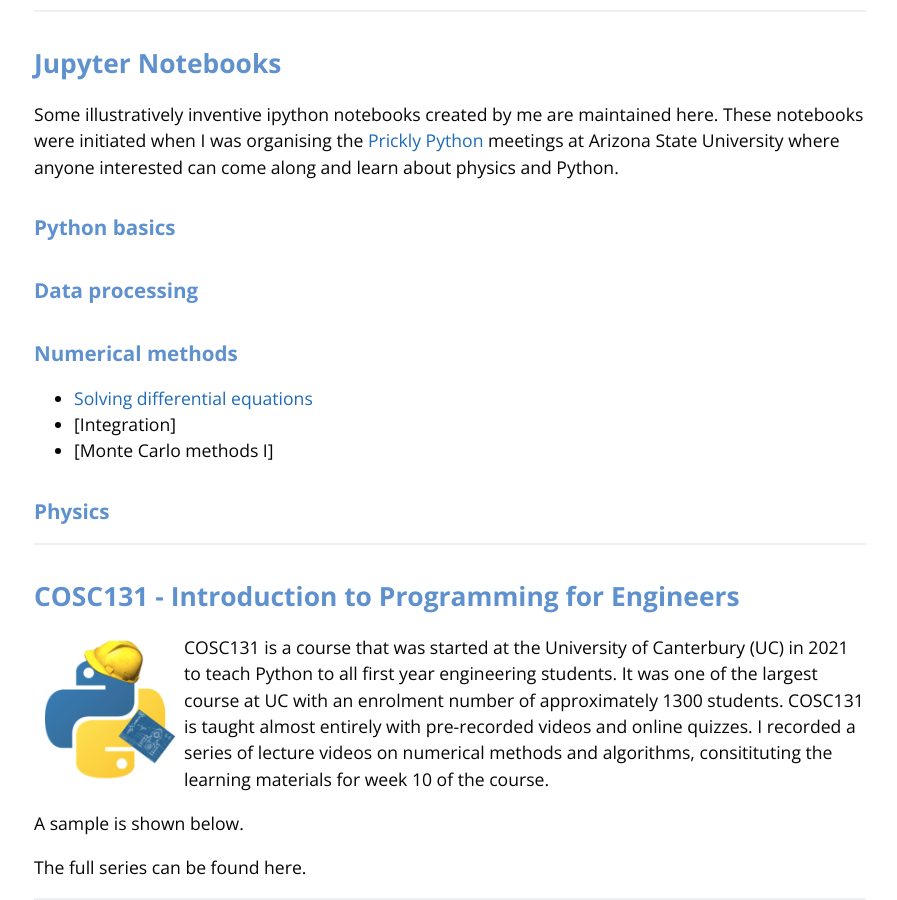
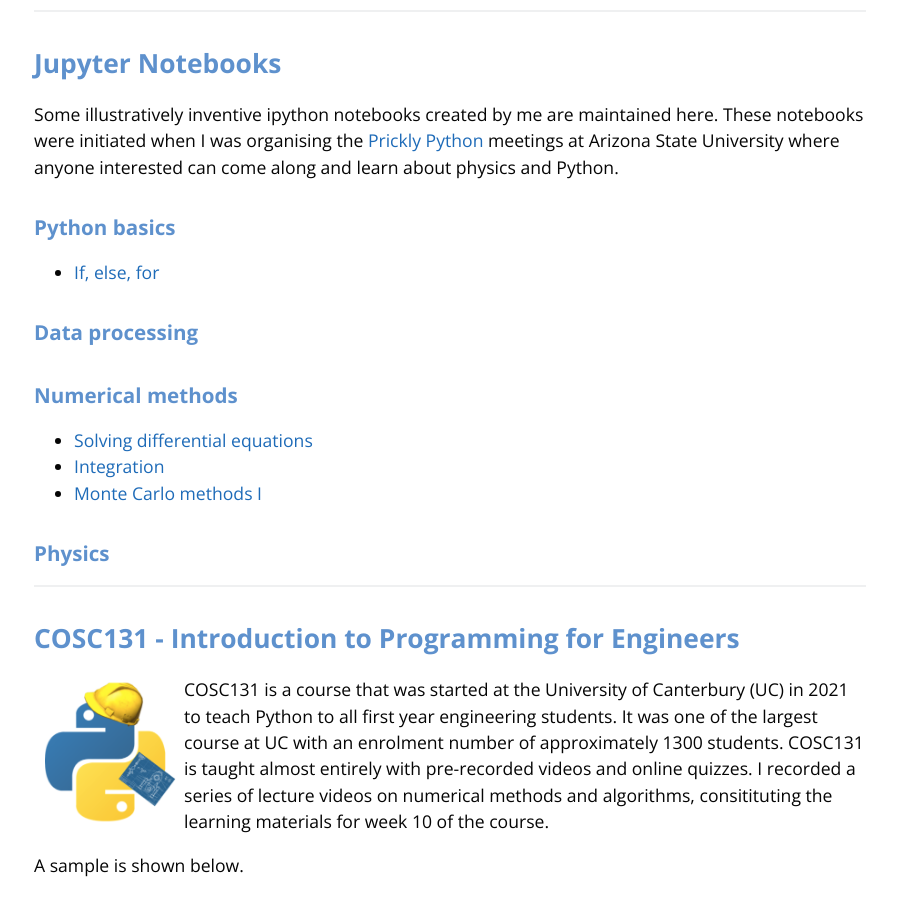
Before and after one commit to captvonsciencypants/computational-imaging-lab, a Jekyll site: the page built from teaching.md, in a window 1280 px wide and 900 px high, scrolled down 798 px. Shown: the whole window, without its empty margins (190-1087 px from the left). Built offline with Jekyll 4.4.1, drawn with Linux system fonts in a browser that asks for light colours; our own code applies the rules of GitHub Pages for plain Markdown files; the repository's description, which GitHub fills in, is left out.

Commit message:
Update teaching.md

```diff
--- a/teaching.md
+++ b/teaching.md
@@ -10,13 +10,14 @@ Some illustratively inventive ipython notebooks created by me are maintained her
 These notebooks were initiated when I was organising the [Prickly Python](http://prickly-pythons.github.io/) meetings at Arizona State University where anyone interested can come along and learn about physics and Python.
 
 ### Python basics
+* [If, else, for](https://github.com/captvonsciencypants/teaching/blob/main/if%2C%20else%2C%20for.ipynb)
 
 ### Data processing
 
 ### Numerical methods
 * [Solving differential equations](https://github.com/captvonsciencypants/teaching/blob/main/Differential%20Equations.ipynb)
-* [Integration]
-* [Monte Carlo methods I]
+* [Integration](https://github.com/captvonsciencypants/teaching/blob/main/Integration.ipynb)
+* [Monte Carlo methods I](https://github.com/captvonsciencypants/teaching/blob/main/Monte%20Carlo%20I.ipynb)
 
 ### Physics
 
```
